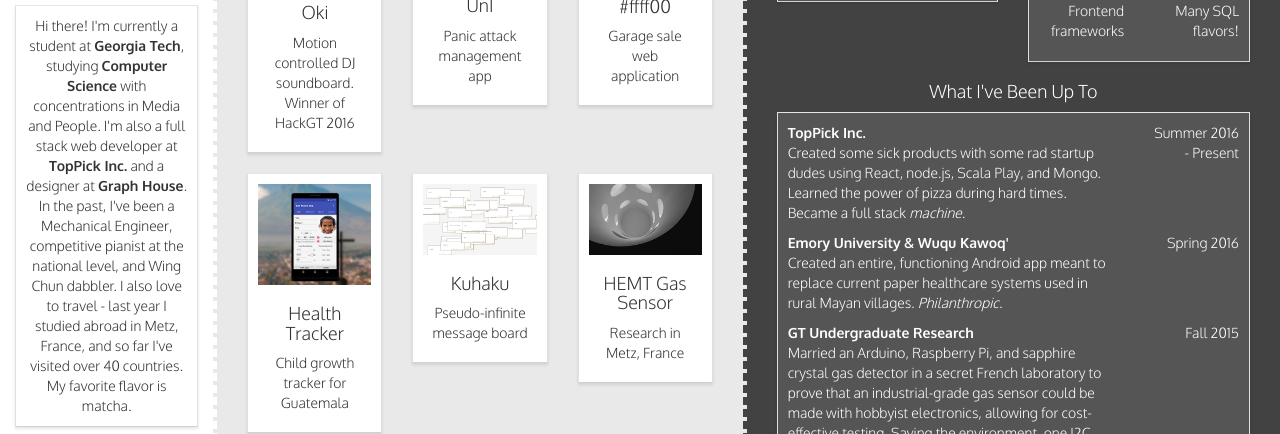
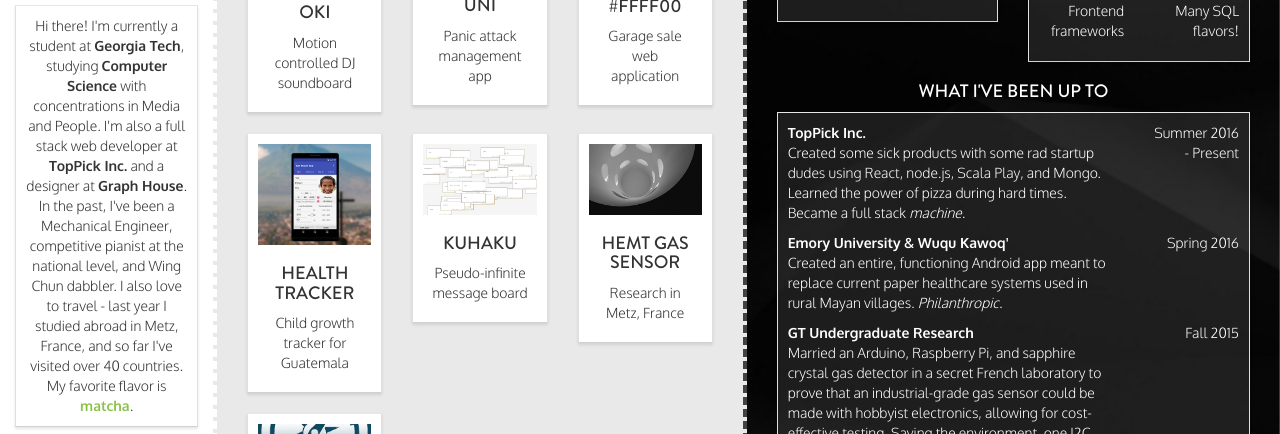
Before and after one commit to dcheong/testbop, a plain HTML site: page index.html in a window 1280 px wide. Shown: the part 263-697 px from the top of the page. Drawn offline with nearby package versions, Linux system fonts and the light colour scheme.

Commit message:
added bg and color

```diff
--- a/index.html
+++ b/index.html
@@ -14,10 +14,10 @@
   <body>
     <div class="container-fluid fullheight">
       <div class="row fullheight">
-          <div class="col-sm-2 fullheight canscroll">
+          <div class="col-sm-12 col-md-2 fullheight canscroll">
             <img class="prof img-circle img-responsive cardmargins" src="img/doggo.jpg">
             <div class="center"><h3 class="title">DOUGLAS CHEONG</h3></div>
-            <div class="card">Hi there! I'm currently a student at <b>Georgia Tech</b>, studying <b>Computer Science</b> with concentrations in Media and People. I'm also a full stack web developer at <b>TopPick Inc.</b> and a designer at <b>Graph House</b>. In the past, I've been a Mechanical Engineer, competitive pianist at the national level, and Wing Chun dabbler. I also love to travel - last year I studied abroad in Metz, France, and so far I've visited over 40 countries. My favorite flavor is matcha.</div>
+            <div class="card">Hi there! I'm currently a student at <b>Georgia Tech</b>, studying <b>Computer Science</b> with concentrations in Media and People. I'm also a full stack web developer at <b>TopPick Inc.</b> and a designer at <b>Graph House</b>. In the past, I've been a Mechanical Engineer, competitive pianist at the national level, and Wing Chun dabbler. I also love to travel - last year I studied abroad in Metz, France, and so far I've visited over 40 countries. My favorite flavor is <b class="green">matcha</b>.</div>
             <div class="card"><i class="fa fa-envelope" aria-hidden="true"></i></i> douglas.cheong@gmail.com</div>
             <a href="http://github.com/dcheong"><div class="card"><i class="fa fa-github" aria-hidden="true"></i> <b>Github</b></div></a>
             <a href="https://www.linkedin.com/in/douglascheong"><div class="card"><i class="fa fa-linkedin-square" aria-hidden="true"></i> <b>LinkedIn</b></div></a>
@@ -25,7 +25,7 @@
               <p>bless up bootstrap <i class="fa fa-wheelchair-alt" aria-hidden="true"></i></p>
             </div>
           </div>
-        <div class="col-sm-5 dev fullheight canscroll">
+        <div class="col-sm-12 col-md-5 dev fullheight canscroll">
           <div class="center"><h2 class="title">PROJECTS</h2><p>An alarming amount of these were completed sometime between 3 and 5 in the morning.</p></div>
 
           <div class="container-fluid">
@@ -35,9 +35,8 @@
                   <a href="oki/index.html">
                     <img src="img/portfolio/oki/oki-logo.png">
                     <div class="caption center">
-                      <h4>Oki</h4>
-                      Motion controlled DJ soundboard.
-                      Winner of HackGT 2016
+                      <h4 class="title">OKI</h4>
+                      Motion controlled DJ soundboard
                     </div>
                   </a>
                 </div>
@@ -47,7 +46,7 @@
                   <a href="uni/index.html">
                     <img src="img/portfolio/uni/thumb.jpg">
                     <div class="caption center">
-                      <h4>UnI</h4>
+                      <h4 class="title">UNI</h4>
                       Panic attack management app
                     </div>
                   </a>
@@ -58,7 +57,7 @@
                   <a href="ffff00/index.html">
                     <img src="img/portfolio/ffff00/thumbnail.png">
                     <div class="caption center">
-                      <h4>#ffff00</h4>
+                      <h4 class="title">#FFFF00</h4>
                       Garage sale web application
                     </div>
                   </a>
@@ -71,7 +70,7 @@
                   <a href="ht/index.html">
                     <img src="img/portfolio/ht/thumb.jpg">
                     <div class="caption center">
-                      <h4>Health Tracker</h4>
+                      <h4 class="title">HEALTH TRACKER</h4>
                       Child growth tracker for Guatemala
                     </div>
                   </a>
@@ -82,7 +81,7 @@
                   <a href="kuhaku/index.html">
                     <img src="img/portfolio/kuhaku/thumb.jpg">
                     <div class="caption center">
-                      <h4>Kuhaku</h4>
+                      <h4 class="title">KUHAKU</h4>
                       Pseudo-infinite message board
                     </div>
                   </a>
@@ -93,7 +92,7 @@
                   <a href="hemt/index.html">
                     <img src="img/portfolio/hemt/thumb.jpg">
                     <div class="caption center">
-                      <h4>HEMT Gas Sensor</h4>
+                      <h4 class="title">HEMT GAS SENSOR</h4>
                       Research in Metz, France
                     </div>
                   </a>
@@ -106,7 +105,7 @@
                   <a href="poss/index.html">
                     <img src="img/portfolio/poss/thumb.jpg">
                     <div class="caption center">
-                      <h4>POSS</h4>
+                      <h4 class="title">POSS</h4>
                       Fishing resource app for the Philippines
                     </div>
                   </a>
@@ -115,18 +114,18 @@
             </div>
           </div>
         </div>
-        <div class="col-sm-5 des fullheight canscroll white">
+        <div class="col-sm-12 col-md-5 des fullheight canscroll white">
             <div class="center"><h2 class="title">MINI-RESUME</h2><p>I've been coding since elementary school and doing research since high (school). <br>For an actual resume, you're much better off looking at this <a class="linklight" href="Douglas_Cheong_Resume_Fall2016.pdf">pdf</a>, my dude.</p></div>
             <div class="container-fluid">
               <div class="row">
                 <div class="col-sm-6 left">
-                  <h4>Where I've Been Learning</h4>
+                  <h4 class="title">WHERE I'VE BEEN LEARNING</h4>
                   <div class="card cthru left">
                     <p>Georgia Institute of Technology<br>Expected graduation <b>December 2017</b><br>B.S. in Computer Science</p>
                   </div>
                 </div>
                 <div class="col-sm-6 right">
-                  <h4>What I've Learned</h4>
+                  <h4 class="title">WHAT I'VE LEARNED</h4>
                   <div class="card cthru right">
                     <div class="row">
                       <div class="col-sm-6"><p>Graphic Design<br>Mockup/Prototyping<br>Web Development<br>Frontend frameworks</p>
@@ -138,7 +137,7 @@
                   </div>
                 </div>
                 <div class="col-sm-12 center">
-                  <h4>What I've Been Up To</h4>
+                  <h4 class="title">WHAT I'VE BEEN UP TO</h4>
                   <div class="card cthru left">
                     <div class="row">
                       <div class="col-sm-9">
@@ -180,7 +179,7 @@
 
                 </div>
                 <div class="col-sm-12">
-                  <h4>On The Side...</h4>
+                  <h4 class="title">ON THE SIDE...</h4>
                   <div class="card cthru left">
                     <div class="row">
                       <div class="col-sm-12">
--- a/main.css
+++ b/main.css
@@ -89,7 +89,8 @@
 }
 
 .des {
-  background-color: #424242;
+  /*background-color: #424242;*/
+  background-image: url("./img/bg.jpg");
 }
 
 .fullheight {
@@ -102,6 +103,18 @@
 
 .light {
   color: gray;
+}
+
+.yellow {
+  color: #FFC107;
+}
+
+.indigo {
+  color: #3F51B5;
+}
+
+.green {
+  color: #8BC34A;
 }
 
 .dashright {
```
Also changed, not shown: img/bg.jpg (added).
